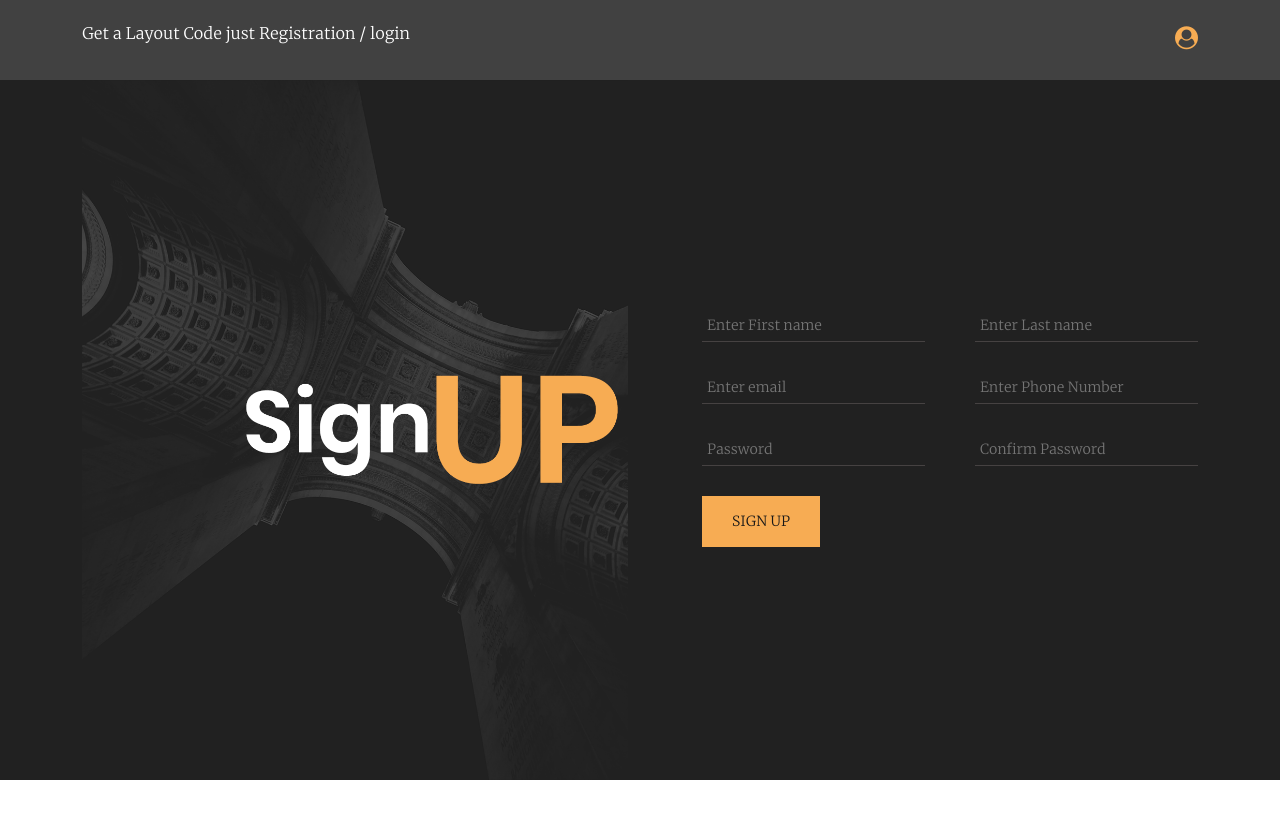
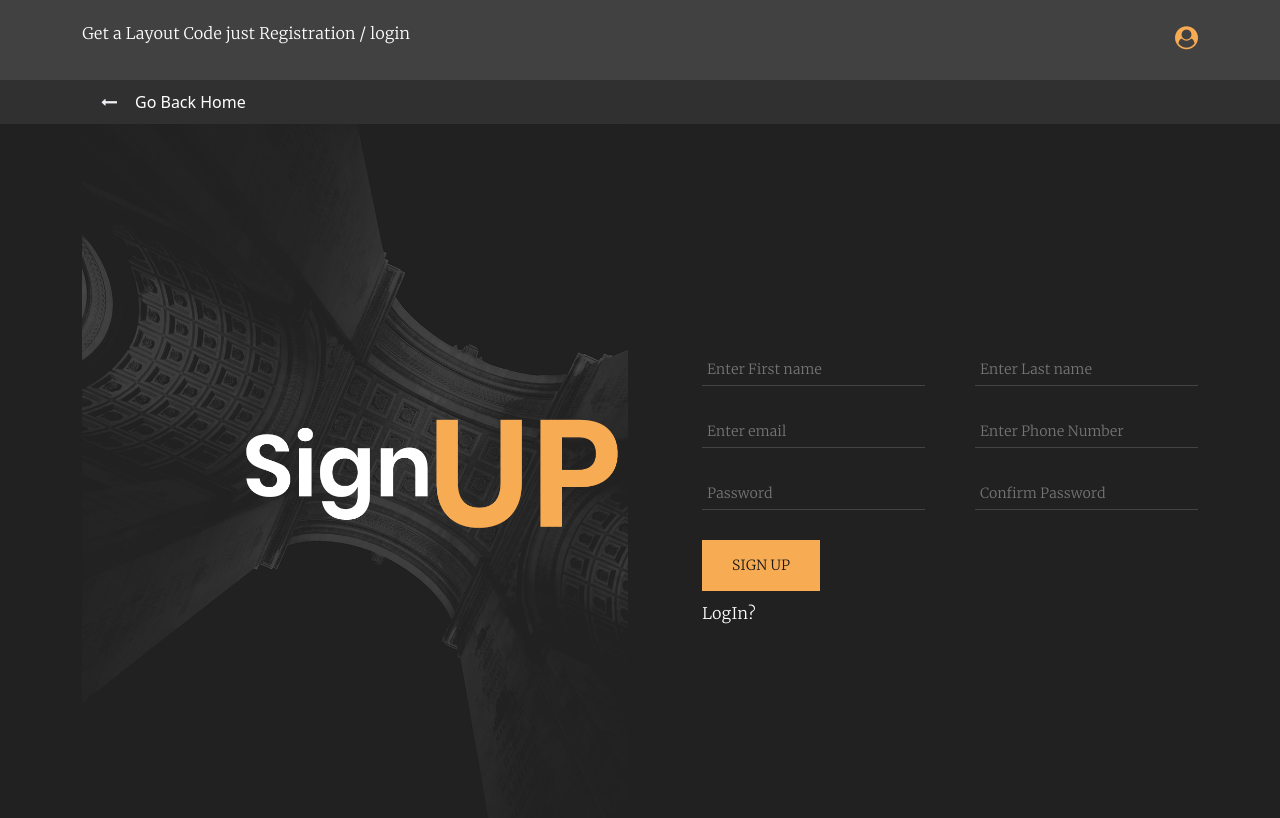
Before and after one commit to sadiqshah786/Fussion-Creative-Website, a plain HTML site: page signup.html in a window 1280 px wide. Drawn offline with nearby package versions, Linux system fonts and the light colour scheme.

Commit message:
Add files via upload

```diff
--- a/signup.html
+++ b/signup.html
@@ -39,6 +39,19 @@
         </div>
 
     </section>
+
+    <section class="backtohome">
+        <div class="container">
+            <div class="row">
+                <div class="col-md-12">
+                    <div class="back-home-link">
+
+                        <a href="index.html"><i class="fa fa-long-arrow-left arrow1" aria-hidden="true"></i>Go Back Home</a>
+                    </div>
+                </div>
+            </div>
+        </div>
+    </section>
 <section class="form">
     <div class="container">
         <div class="row form-signup-row">
@@ -65,7 +78,13 @@
                           <input type="Confrim-password" class="form-control" id="password" placeholder="Confirm Password">
                         </div>
                     <button id="signup" class="btn btn-primary" onclick="signup()">Sign Up</button>
+
+
                     </div>
+                    <div class="login_now">
+                        <a href="signIn.html">LogIn?</a>
+                    </div>
+
 
             </div>
         </div>
--- a/style.css
+++ b/style.css
@@ -690,6 +690,80 @@ section.form{
     font-family: Merriweather-Light;
     color: #181818;
 }
+.login_now{
+    margin-left: 50px;
+    margin-top: 10px;
+}
+.login_now a{
+    font-family: Merriweather-Light;
+    font-size: 16px;
+    color: #fff;
+    text-decoration: none;
+}
+.back-home-link a i {
+    margin-right: 18px;
+}
+@keyframes slide1 {
+    0%,
+    100% {
+      transform: translate(0, 0);
+    }
+
+    50% {
+      transform: translate(10px, 0);
+    }
+  }
+
+  @keyframes slide2 {
+    0%,
+    100% {
+      transform: translate(0, 0) rotate(45deg);
+    }
+
+    50% {
+      transform: translate(10px, 10px) rotate(45deg);
+    }
+  }
+
+  @keyframes slide3 {
+    0%,
+    100% {
+      transform: rotate(-45deg);
+    }
+
+    50% {
+      transform: rotate(45deg);
+    }
+  }
+
+  @keyframes slide4 {
+    0% {
+      transform: rotate(0);
+    }
+
+    100% {
+      transform: rotate(360deg);
+    }
+  }
+  i {
+    color: rgb(240, 240, 245);
+    margin-left: 20px;
+  }
+
+  .arrow1 {
+    animation: slide1 1s ease-in-out infinite;
+    margin-left: 9px;
+  }
+  section.backtohome {
+    background: #313030;
+}
+.back-home-link a {
+    color: #fff;
+    text-decoration: none;
+}
+.back-home-link {
+    padding: 10px;
+}
 @media screen and (max-width:1024px) {
     .heading {
         width: 65%;
```
Also changed, not shown: signIn.html (+14 -0 lines).
